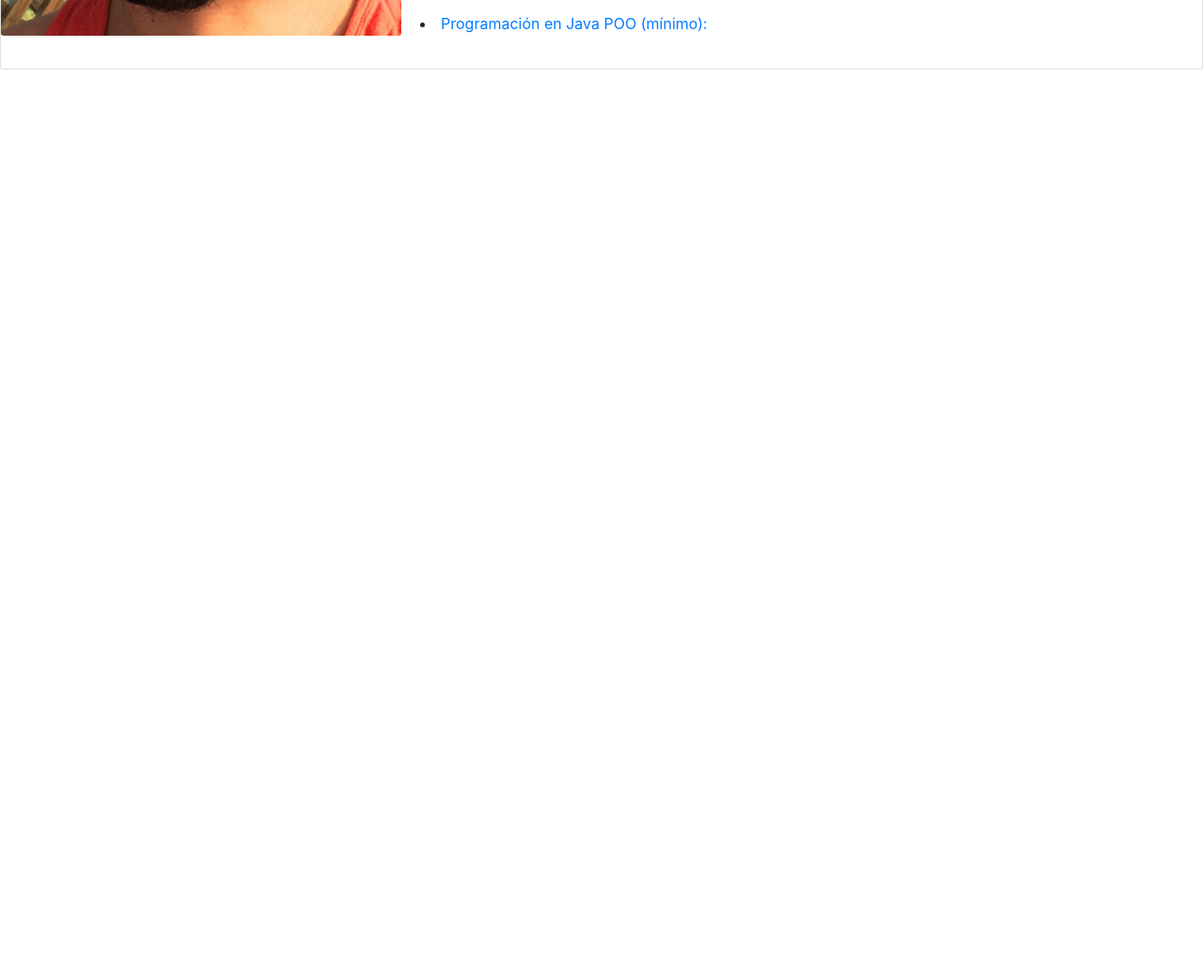
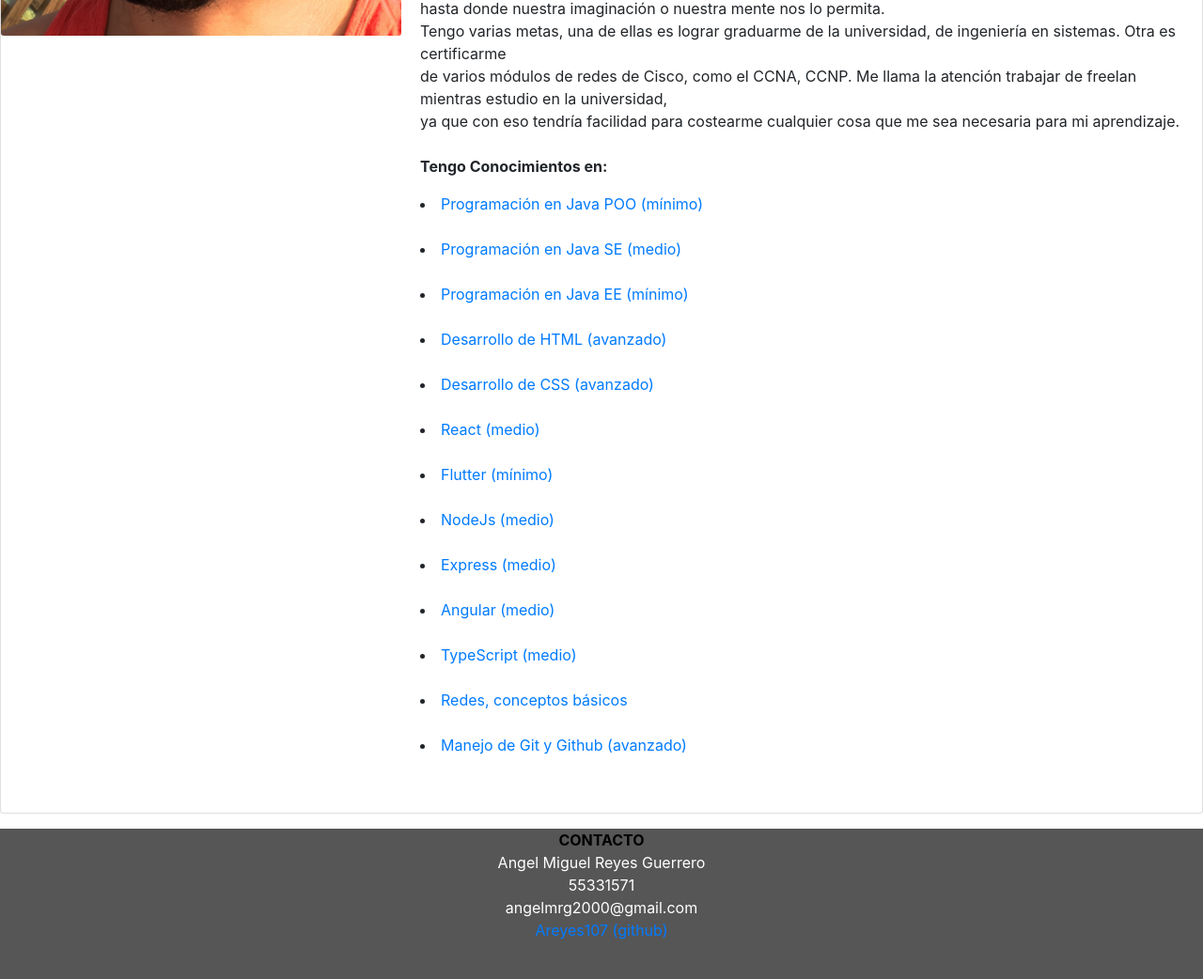
Before and after one commit to areyes107/PersonalBriefcase, a website: page index.html in a window 1280 px wide. Shown: the part 548-1590 px from the top of the page at 94% size. Before the commit the page ends 800 px from the top, so only its background shows below. Drawn offline with nearby package versions, Linux system fonts and the light colour scheme; files whose address does not match are found by name.

Commit message:
index: index finished

```diff
--- a/index.html
+++ b/index.html
@@ -17,8 +17,8 @@
 <body>
 
    <!-- Navbar element -->
-    <nav class="navbar navbar-expand-lg navbar-dark bg-dark" >
-        <a class="navbar-brand" href="index.html">Personal Briefcase</a>
+    <nav class="navbar navbar-expand-lg navbar-dark bg-dark">
+        <a class="navbar-brand" href="index.html" >Personal Briefcase</a>
         <button class="navbar-toggler" type="button" data-toggle="collapse" data-target="#navbarNav" aria-controls="navbarNav" aria-expanded="false" aria-label="Toggle navigation">
           <span class="navbar-toggler-icon"></span>
         </button>
@@ -52,27 +52,117 @@
                 Mi nombre es <b>Angel Miguel Reyes Guerrero</b>, soy estudiante del Centro Educativo Técnico Laboral Kinal, actualmente estoy <br>
                 cursando Sexto Périto en Informática. Tengo 19 años, tengo aspiraciones de seguir en la Universidad, en San Carlos de Guatemala. <br>
                 Me gusta la informática, ya que nos da la oportunidad de hacer muchas cosas con relación a la tecnología, desde crear un programa <br>
-                simple hasta un juego bastante complejo como <b>Grand Theft Auto V</b>. <br> <br>
+                simple hasta un juego bastante complejo como <b>Grand Theft Auto V</b>. <br>
+                Vivo con 5 personas más en mi casa, mi papá, mi hermano, mi madrastra, mi abuela y mi tia. Es una convivencia agradable, ya que <br>
+                todos nos entendemos bien y nos llevamos bastante bien, rara vez tenemos problemas de cualquier tipo.
+                <br> <br>
                 Hay un dicho que dice: " <i>Code is Poetry</i>"... Su traducción es: "<i>El código es poetría</i>". Yo le doy la definición a <br>
                 esta frase o dicho, que el código es un arte, ya que es algo que podemos crear con nuestras propias manos y con nuestra <br>
                 imaginación, ya que los límites en la programación es lo que nosotros podamos inventar, y nostros podemos inventar algo <br>
-                hasta donde nuestra imaginación o nuestra mente nos lo permita.
+                hasta donde nuestra imaginación o nuestra mente nos lo permita. <br>
+                Tengo varias metas,  una de ellas es lograr graduarme de la universidad, de ingeniería en sistemas. Otra es certificarme <br>
+                de varios módulos de redes de Cisco, como el CCNA, CCNP. Me llama la atención trabajar de freelan mientras estudio en la universidad, <br>
+                ya que con eso tendría facilidad para costearme cualquier cosa que me sea necesaria para mi aprendizaje.
 
                 <br><br>
                 <b>Tengo Conocimientos en: </b>
 
                 <li>
                   <a href="./src/development/development.html">
-                    Programación en Java POO (mínimo): <br>
-
+                    Programación en Java POO (mínimo)
                   </a>
                 </li>
-
+                <br>
+                <li>
+                  <a href="./src/development/development.html">
+                    Programación en Java SE (medio)
+                  </a>
+                </li>
+                <br>
+                <li>
+                  <a href="./src/development/development.html">
+                    Programación en Java EE (mínimo)
+                  </a>
+                </li>
+                <br>
+                <li>
+                  <a href="./src/webDevelopment/webDevelopment.html">
+                    Desarrollo de HTML (avanzado)
+                  </a>
+                </li>
+                <br>
+                <li>
+                  <a href="./src/webDevelopment/webDevelopment.html">
+                    Desarrollo de CSS (avanzado)
+                  </a>
+                </li>
+                <br>
+                <li>
+                  <a href="./src/webDevelopment/webDevelopment.html">
+                    React (medio)
+                  </a>
+                </li>
+                <br>
+                <li>
+                  <a href="./src/webDevelopment/webDevelopment.html">
+                   Flutter (mínimo)
+                  </a>
+                </li>
+                <br>
+                <li>
+                  <a href="./src/webDevelopment/webDevelopment.html">
+                    NodeJs (medio)
+                  </a>
+                </li>
+                <br>
+                <li>
+                  <a href="./src/webDevelopment/webDevelopment.html">
+                    Express (medio)
+                  </a>
+                </li>
+                <br>
+                <li>
+                  <a href="./src/webDevelopment/webDevelopment.html">
+                    Angular (medio)
+                  </a>
+                </li>
+                <br>
+                <li>
+                  <a href="./src/webDevelopment/webDevelopment.html">
+                    TypeScript (medio)
+                  </a>
+                </li>
+                <br>
+                <li>
+                  <a href="./src/networking/networking.html">
+                    Redes, conceptos básicos
+                  </a>
+                </li>
+                <br>
+                <li>
+                  <a href="https://github.com/areyes107">
+                    Manejo de Git y Github (avanzado)
+                  </a>
+                </li>
+                <br>
               </p>
             </div>
           </div>
         </div>
       </div>
-
+      <footer class="footer" style="text-align: center; background-color: #565657 ;" >
+        <div class="container">
+          <span class="text-muted">
+            <p style="color: white;">
+              <b style="color: black;">CONTACTO</b><br>
+              Angel Miguel Reyes Guerrero <br>
+              55331571 <br>
+               angelmrg2000@gmail.com <br>
+              <a href="https://github.com/areyes107">Areyes107 (github)</a>
+              </p>
+              <br>
+          </span>
+        </div>
+      </footer>
 </body>
 </html>
```
